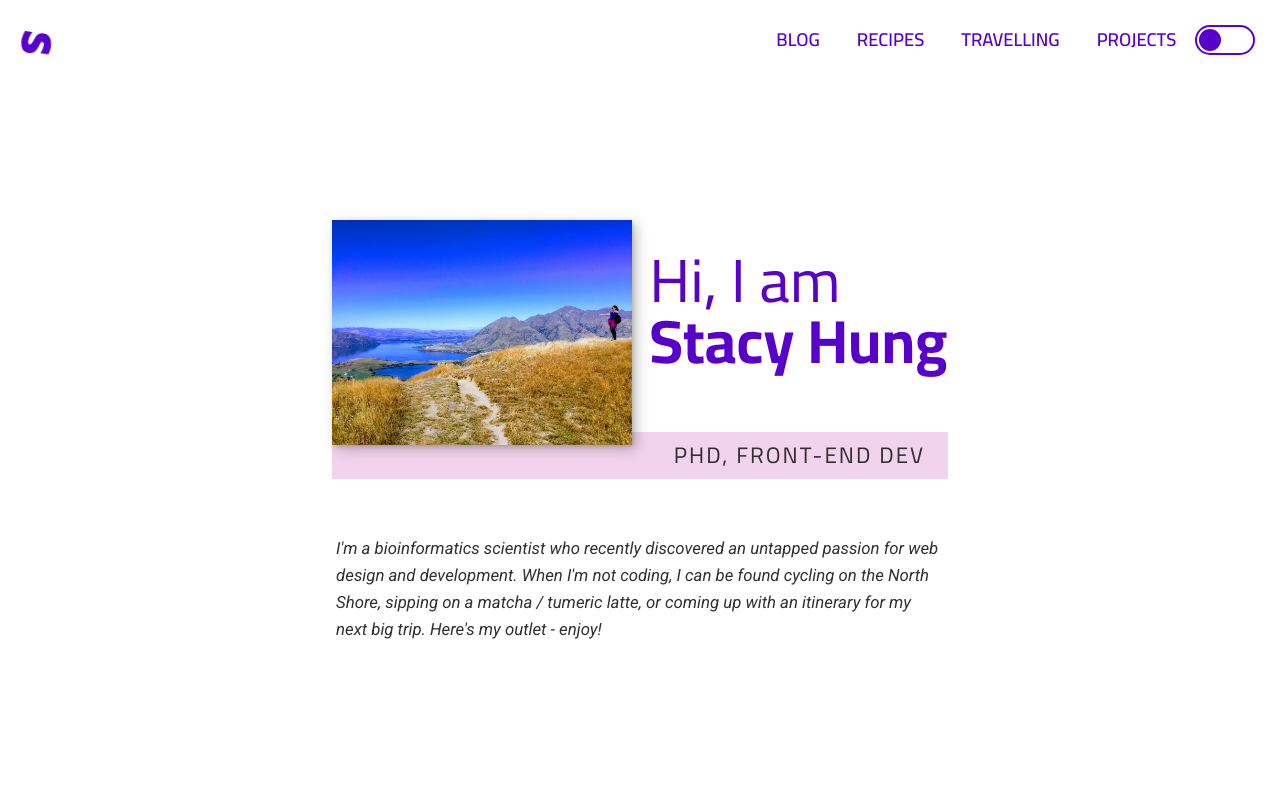
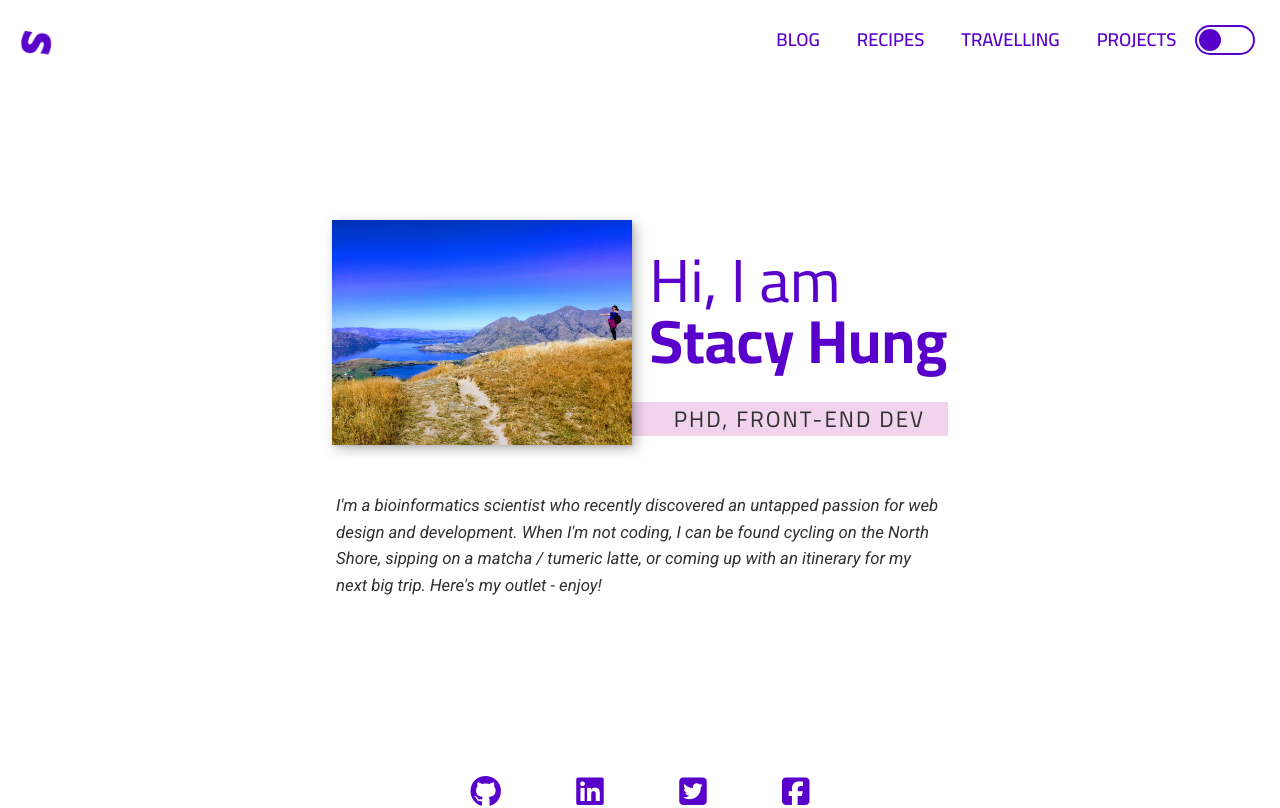
Before and after one commit to stacyhung/stacy-react-app, a React (Create React App) app: page / in a window 1280 px wide. Shown: the top 808 px of the page. Built offline with nearby package versions, Linux system fonts and the light colour scheme.

Commit message:
fix subtitle spacing on home page

```diff
--- a/src/css/Home.css
+++ b/src/css/Home.css
@@ -1,4 +1,6 @@
-*, *::before, *::after {
+*,
+*::before,
+*::after {
   box-sizing: border-box;
 }
 
@@ -33,14 +35,20 @@
 
 h1,
 h2,
-h3 {
+h4 {
   line-height: 1;
   margin: 0;
 }
 
-h1 { font-size: var(--fs-h1) }
-h2 { font-size: var(--fs-h2) }
-h3 { font-size: var(--fs-h3) }
+h1 {
+  font-size: var(--fs-h1);
+}
+h2 {
+  font-size: var(--fs-h2);
+}
+h4 {
+  font-size: var(--fs-h3);
+}
 
 strong {
   font-weight: var(--fw-bold);
@@ -130,7 +138,6 @@
     position: relative;
     width: calc(100%);
   }
-
 }
 
 /* ======================
--- a/src/css/blog.css
+++ b/src/css/blog.css
@@ -40,6 +40,10 @@
 .blog-card:hover,
 .blog-card:focus {
   transform: scale(1.03);
+}
+
+.blog-card-link {
+  text-decoration: none;
 }
 
 .blog-card-link:hover,
```
Lines whose indentation alone changed are shown as unchanged.
